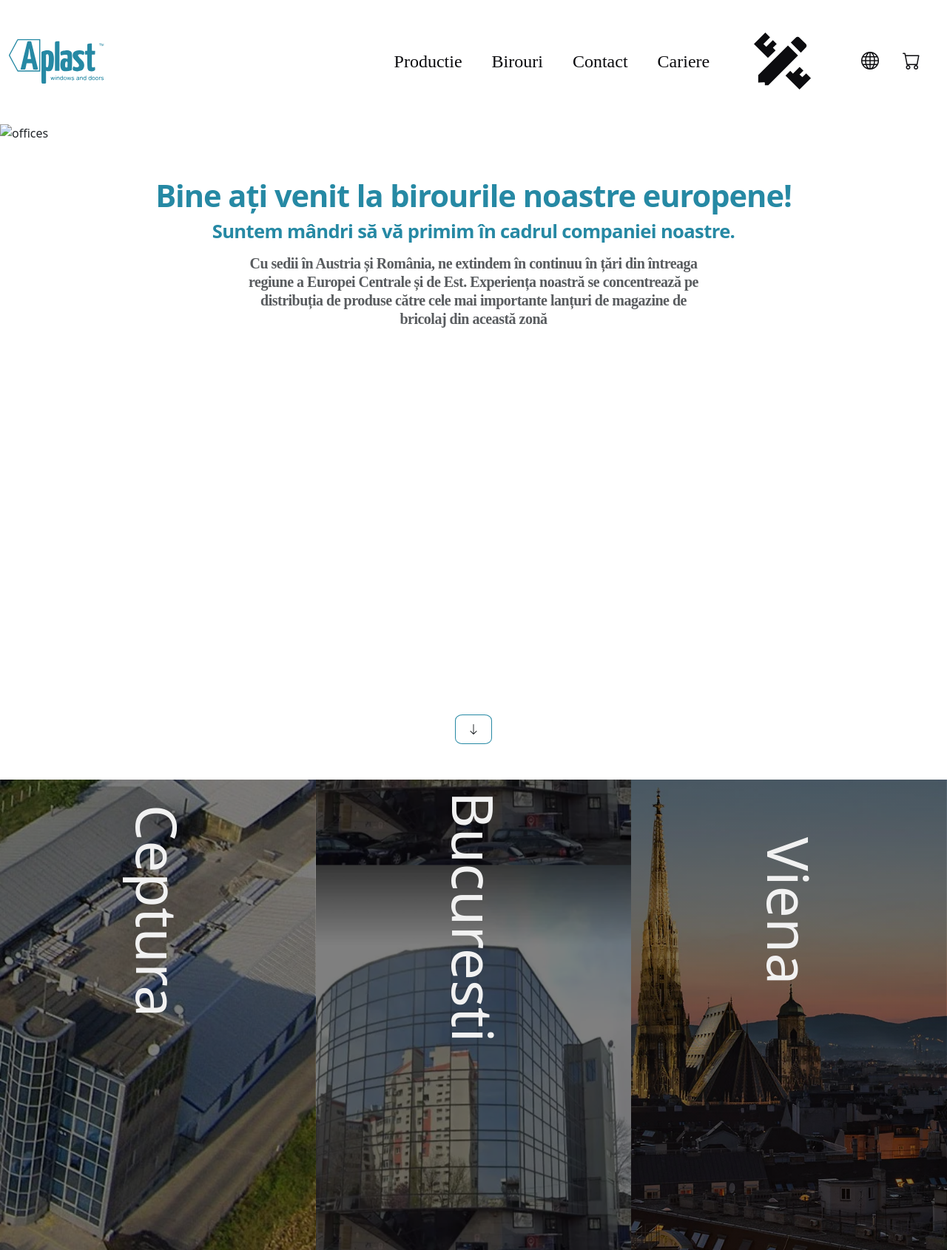
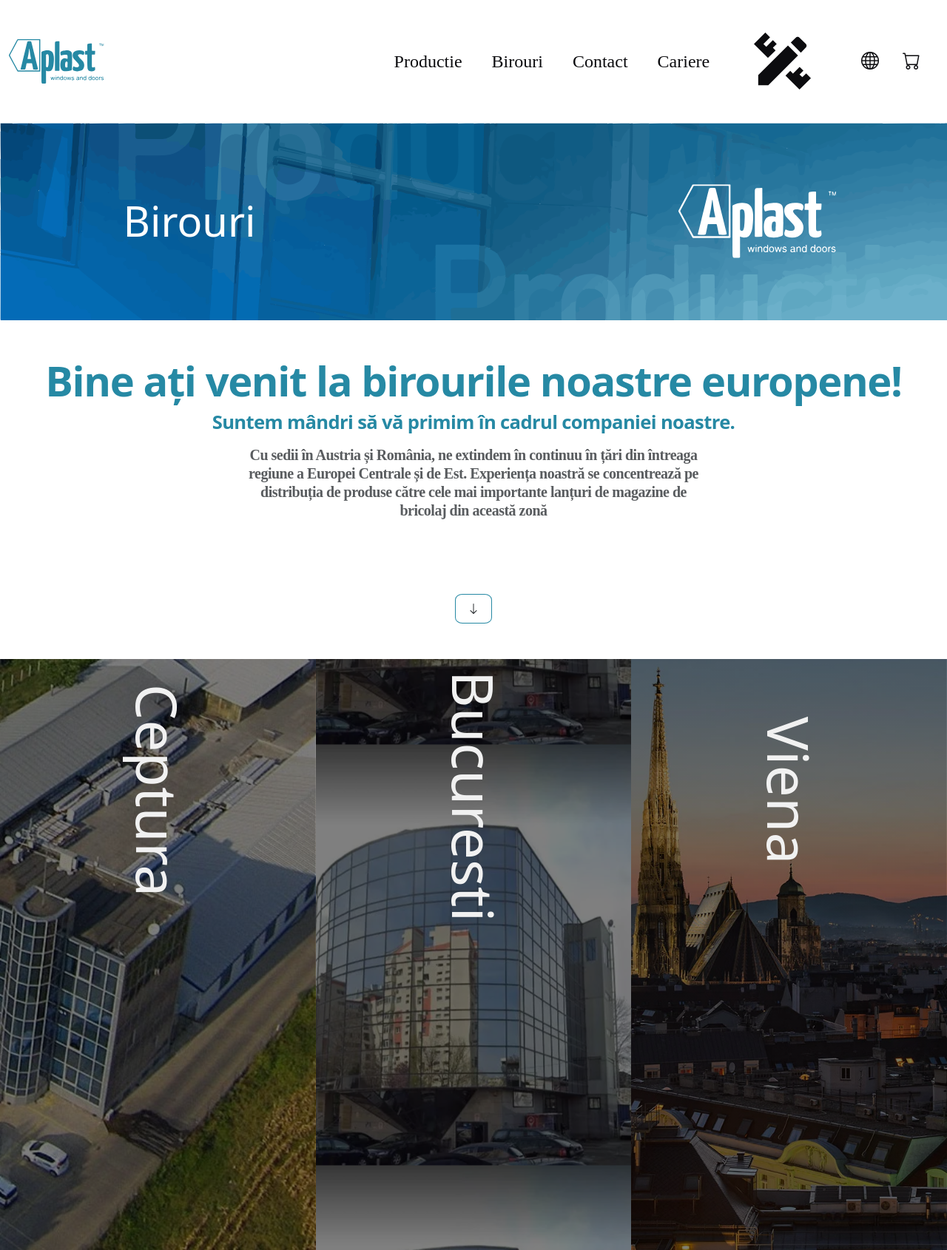
Before and after one commit to deiu25/aplast-site-configurator, a PHP site: page /offices.php in a window 1280 px wide. Shown: the top 1690 px of the page at 74% size. Run offline with PHP 8.4, Linux system fonts and the light colour scheme; some libraries are stand-ins or nearby versions.

Commit message:
offices responsive

```diff
--- a/css/index.css
+++ b/css/index.css
@@ -87,7 +87,7 @@
 .title {
   text-align: center;
   color: #2689a4;
-  font-weight: bold;
+  font-weight: bold !important;
   font-size: 2.6rem;
   letter-spacing: -0.025em;
 }
--- a/css/offices.css
+++ b/css/offices.css
@@ -1,11 +1,11 @@
 .offices-head {
-    min-height: 100vh;
+    min-height: auto;
   }
 
   .subtitle {
     text-align: center;
     color: #2689a4;
-    font-weight: bold;
+    font-weight: bold !important;
     font-size: 1.6rem;
     letter-spacing: -0.025em;
   }
@@ -254,3 +254,15 @@
     background-attachment: fixed;
     background-repeat: no-repeat;
   }
+
+  @media (max-width: 600px) {
+    .p-center-offices {
+      width: 70%;
+    }
+  }
+
+  @media (max-width: 345px) {
+    .subtitle {
+      font-size: 1.2rem;
+    }
+  }
--- a/offices.php
+++ b/offices.php
@@ -4,13 +4,13 @@
 <?php include "includes/navigation.php"; ?>
 
 <section class="offices-head">
-    <div class="position-relative">
-        <img class="img-fluid offices-img-h" src="getsvg.php?svg=offices" alt="offices">
-        <h1 class="h1-offices-h left position-absolute">Birouri</h1>
-        <img class="img-fluid logo-offices right position-absolute" src="getsvg.php?svg=logoWhite" alt="logo">
+<div class="prod-img-container">
+        <img class="img-fluid prod-img-h" src="getsvg.php?svg=production" alt="production">
+        <h1 class="h1-prod-h left">Birouri</h1>
+        <img class="img-fluid logo-prod right" src="getsvg.php?svg=logoWhite" alt="logo">
     </div>
     <div class="mt-5 top">
-        <h1 class="title mb-2">Bine ați venit la birourile noastre europene!</h1>
+        <h1 class="title mb-2 display-4 display-md-3 display-lg-2 display-xl-1">Bine ați venit la birourile noastre europene!</h1>
         <h1 class="subtitle mb-2">Suntem mândri să vă primim în cadrul companiei noastre.</h1>
         <p class="p-center-offices fs-5 fw-bold text-muted mt-3">Cu sedii în Austria și România, ne extindem în continuu în țări din întreaga regiune a Europei Centrale și de Est. Experiența noastră se concentrează pe distribuția de produse către cele mai importante lanțuri de magazine de bricolaj din această zonă</p>
     </div>
```
